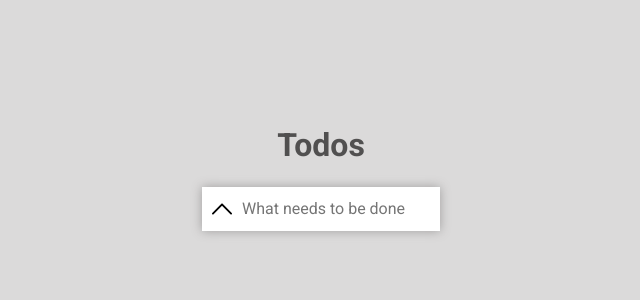
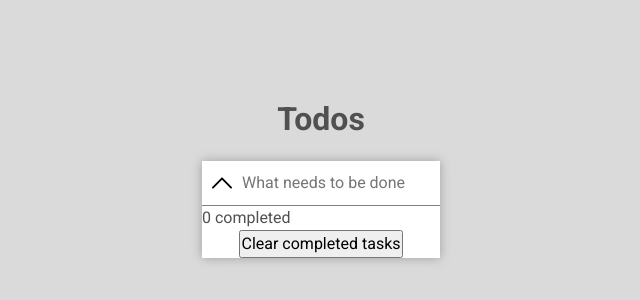
Before and after one commit to Coconyan/todo-test, a React (Create React App) app: page / in a window 1280 px wide. Shown: the part 218-518 px from the top of the page, without its empty margins (319-959 px from the left). Built offline with nearby package versions, Linux system fonts and the light colour scheme.

Commit message:
add edit and clear functionality

```diff
--- a/package.json
+++ b/package.json
@@ -10,6 +10,7 @@
     "@types/node": "^16.18.48",
     "@types/react": "^18.2.21",
     "@types/react-dom": "^18.2.7",
+    "nanoid": "^4.0.2",
     "react": "^18.2.0",
     "react-dom": "^18.2.0",
     "react-scripts": "5.0.1",
--- a/src/components/input/styles/input.scss
+++ b/src/components/input/styles/input.scss
@@ -1,5 +1,6 @@
 .input {
   position: relative;
+  border-bottom: 1px solid gray;
 
   svg {
     cursor: pointer;
--- /dev/null
+++ b/src/components/todos-list-item/styles/todos-list-item.scss
@@ -0,0 +1,18 @@
+.todos-list-item {
+  display: flex;
+  align-items: center;
+  width: 100%;
+  padding: 10px;
+  border-bottom: 1px solid gray;
+  user-select: none;
+}
+
+input[type="checkbox"] {
+  width: 20px;
+  height: 20px;
+  margin-right: 10px;
+
+  &:checked + span {
+    text-decoration: line-through;
+  }
+}
--- /dev/null
+++ b/src/components/todos-list-item/todos-list-item.tsx
@@ -0,0 +1,29 @@
+import { Todo } from '../../types/todo';
+import './styles/todos-list-item.scss';
+
+type PropsType = {
+  task: Todo,
+  handleEditTask: (task: Todo) => void
+}
+
+function TodosListItem(props: PropsType) {
+  const {
+    task,
+    handleEditTask
+  } = props;
+
+  return (
+    <>
+      <label className="todos-list-item" htmlFor={task.id.toString()}>
+        <input
+          type="checkbox"
+          id={task.id.toString()}
+          onChange={(e) => handleEditTask({id: task.id, description: task.description, isCompleted: e.target.checked})}
+        />
+        <span>{task.description}</span>
+      </label>
+    </>
+  );
+}
+
+export default TodosListItem;
--- /dev/null
+++ b/src/components/todos-list/styles/todos-list.scss
@@ -0,0 +1,4 @@
+.todos-list {
+  display: flex;
+  flex-direction: column;
+}
--- /dev/null
+++ b/src/components/todos-list/todos-list.tsx
@@ -0,0 +1,29 @@
+import { Todo } from '../../types/todo';
+import TodosListItem from '../todos-list-item/todos-list-item';
+import './styles/todos-list.scss';
+
+type PropsType = {
+  tasks: Todo[],
+  handleEditTask: (task: Todo) => void
+}
+
+function TodosList(props: PropsType) {
+  const {
+    tasks,
+    handleEditTask
+  } = props;
+
+  return (
+    <ul className="todos-list">
+      {tasks.map((task) =>
+        <TodosListItem
+          key={task.id}
+          task={task}
+          handleEditTask={handleEditTask}
+        />
+      )}
+    </ul>
+  );
+}
+
+export default TodosList;
--- a/src/components/todos/todos.tsx
+++ b/src/components/todos/todos.tsx
@@ -1,35 +1,50 @@
 import { useReducer, useRef, useState } from 'react';
 import './styles/todos.scss';
 import Input from '../input/input';
+import { Todo } from '../../types/todo';
+import TodosList from '../todos-list/todos-list';
+import { nanoid } from 'nanoid';
 
 enum TodosActions {
   Add = "addTodo",
-  Change = "changeTodo",
+  Edit = "editTodo",
   Clear = "clearTodos"
-}
-
-type Todo = {
-  id: number
-  description: string
-  isCompleted: boolean
-}
+};
 
 type State = {
   todos: Todo[]
-}
+};
 
 const initialTasks: State = {
   todos: [],
-}
+};
 
 const tasksReducer = (
   state: State,
-  action: { type: string; payload: Todo; }
+  action: { type: string; payload?: Todo; }
 ): State => {
   switch (action.type) {
     case TodosActions.Add:
-      let newTodos = [...state.todos, action.payload];
-      return { ...state, todos: newTodos };
+      if (action.payload) {
+        return { todos: [...state.todos, action.payload] }
+      }
+      return { todos: state.todos }
+    case TodosActions.Edit:
+      if (action.payload) {
+        return {
+          todos: state.todos.map((todo) => {
+            if (todo.id === action.payload?.id) {
+              return action.payload
+            }
+            return todo
+          })
+        }
+      };
+      return { todos: state.todos }
+    case TodosActions.Clear:
+      return {
+        todos: state.todos.filter((todo) => !todo.isCompleted)
+      }
     default:
       throw new Error(`Unhandled action type: ${action.type}`);
   }
@@ -43,14 +58,14 @@ function Todos() {
     initialTasks
   );
 
-  const handleAddTask = (e: React.SyntheticEvent) => {
+  const handleAddTask = (e: React.FormEvent<HTMLFormElement>) => {
     e.preventDefault();
 
-    if (inputRef.current) {
+    if (inputRef.current?.value) {
       dispatch({
         type: TodosActions.Add,
         payload: {
-          id: tasks.todos.length + 1,
+          id: nanoid(),
           description: inputRef.current.value,
           isCompleted: false,
         },
@@ -59,7 +74,18 @@ function Todos() {
     }
   }
 
-  console.log(tasks.todos)
+  const handleEditTask = (task: Todo) => {
+    dispatch({
+      type: TodosActions.Edit,
+      payload: task
+    })
+  };
+
+  const handleClearCompletedTasks = () => {
+    dispatch({
+      type: TodosActions.Clear
+    })
+  };
 
   return (
     <div className="todos">
@@ -73,16 +99,13 @@ function Todos() {
           setIsOpen={setIsOpen}
           placeholder="What needs to be done"
         />
+        {
+          Boolean(isOpen) &&
+          <TodosList tasks={tasks.todos} handleEditTask={handleEditTask} />
+        }
       </form>
-      {
-        Boolean(isOpen) &&
-        <ul>
-          {tasks.todos.map((task) =>
-            <li key={task.id}>{task.description}</li>
-          )}
-        </ul>
-      }
-
+      {tasks.todos.filter((todo) => todo.isCompleted).length} completed
+      <button onClick={handleClearCompletedTasks}>Clear completed tasks</button>
     </div>
   );
 }
--- /dev/null
+++ b/src/types/todo.ts
@@ -0,0 +1,5 @@
+export type Todo = {
+  id: string
+  description: string
+  isCompleted: boolean
+}
```
Also changed, not shown: 1 other file (tests, documents, lock files or other folders).
